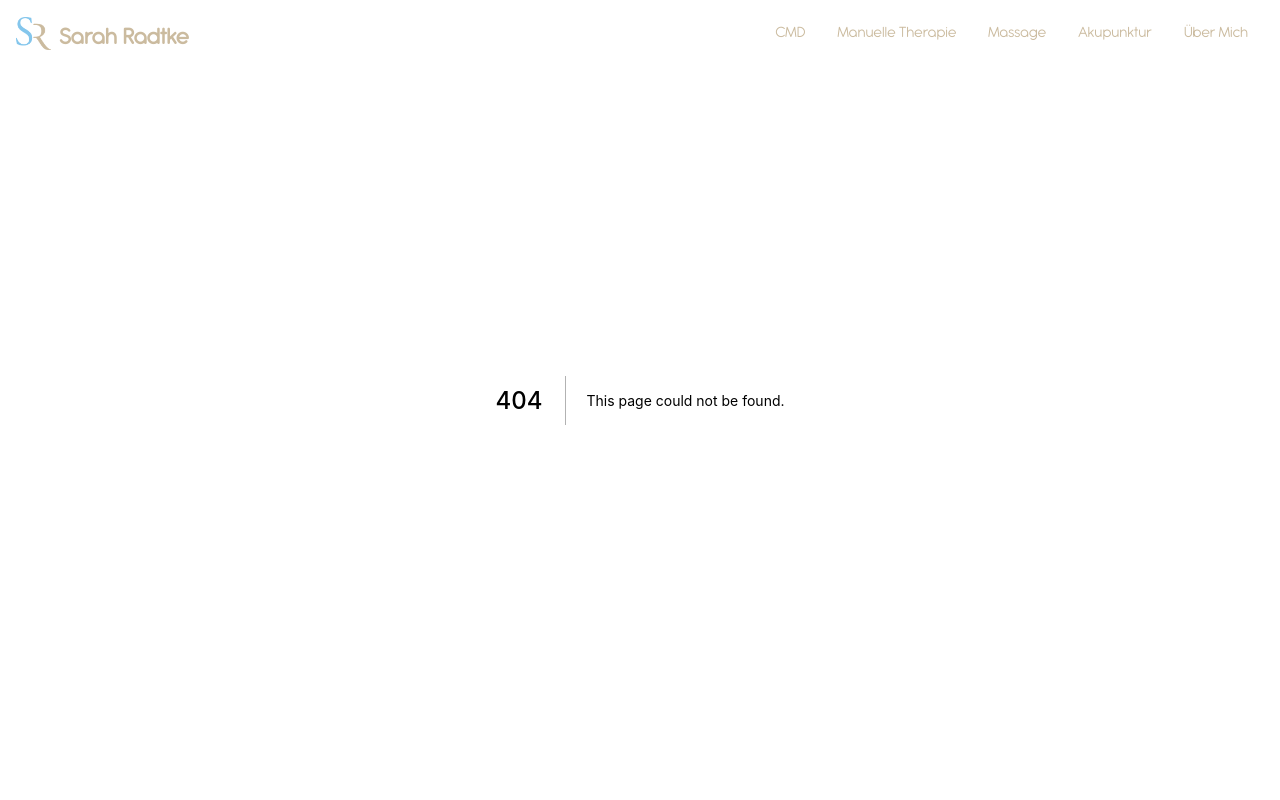
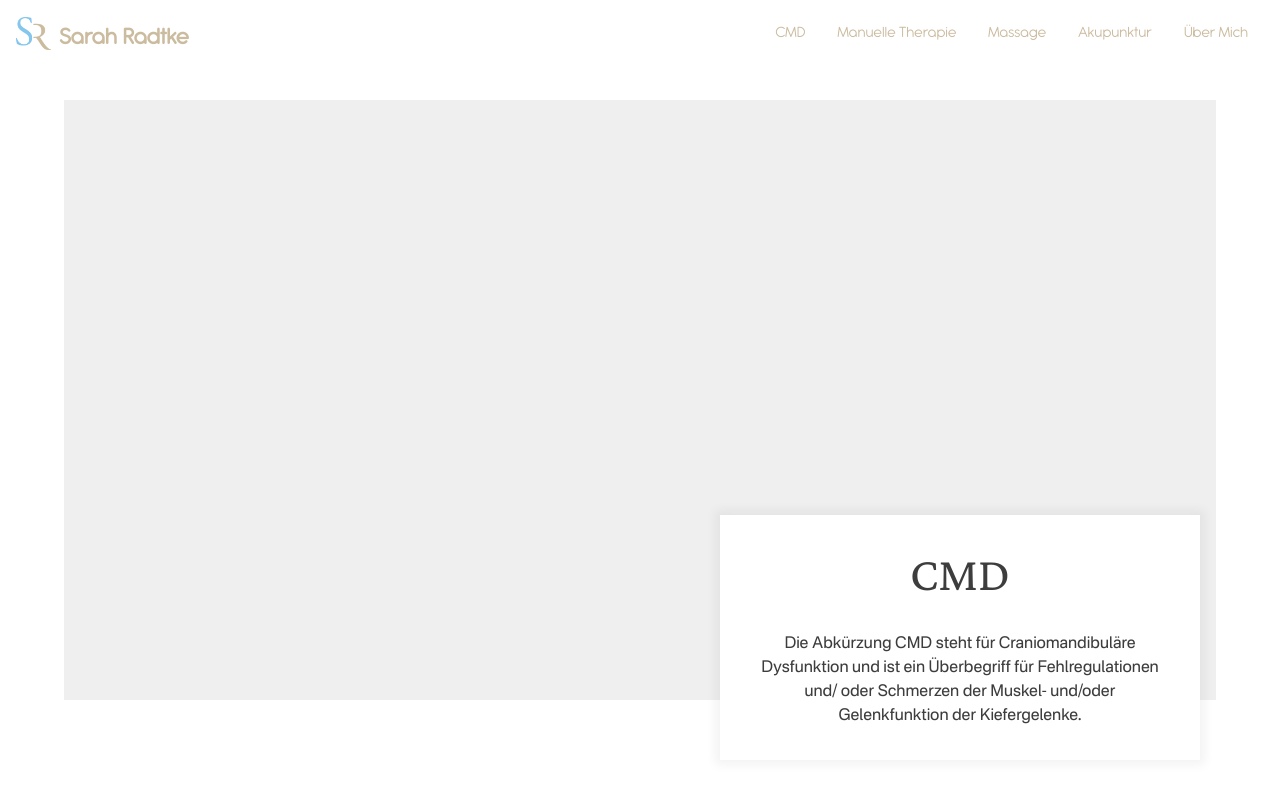
Before and after one commit to M-WRI/sarah-radtke-website, a Next.js app: page /cmd in a window 1280 px wide. Before the commit this address had no page. Shown: the top 800 px of the page. Built offline with nearby package versions, Linux system fonts and the light colour scheme.

Commit message:
hero component improved

```diff
--- a/components/Hero.js
+++ b/components/Hero.js
@@ -1,13 +1,26 @@
 import styles from "../styles/Hero.module.css";
 
-const Hero = ({ img, text }) => {
+const Hero = ({ img, text, title, site }) => {
   return (
     <div className={styles.container}>
       <div className={styles.imageContainer}></div>
-      <div className={styles.heroTextContainer}>
-        <h1 className={styles.heroText}>
-          Privatpraxis für Physiotherapie, Manuelle Therapie und Akupunktur
-        </h1>
+      <div
+        className={
+          site === "index"
+            ? styles.heroTextContainerIndex
+            : styles.heroTextContainer
+        }
+      >
+        {title && (
+          <h1
+            className={
+              site === "index" ? styles.heroTitleIndex : styles.heroTitle
+            }
+          >
+            {title}
+          </h1>
+        )}
+        {text && <p className={styles.heroText}>{text}</p>}
       </div>
     </div>
   );
--- /dev/null
+++ b/pages/cmd.js
@@ -0,0 +1,25 @@
+import Head from "next/head";
+import Hero from "../components/Hero";
+
+const cmd = () => {
+  const data = {
+    heroTitle: "CMD",
+    heroText: `
+      Die Abkürzung CMD steht für Craniomandibuläre Dysfunktion
+      und ist ein Überbegriff für Fehlregulationen und/ oder
+      Schmerzen der Muskel- und/oder Gelenkfunktion der Kiefergelenke.
+    `,
+  };
+  return (
+    <div>
+      <Head>
+        <title>CMD</title>
+        <meta name="description" content="Generated by create next app" />
+        <link rel="icon" href="/favicon.ico" />
+      </Head>
+      <Hero title={data.heroTitle} text={data.heroText} />
+    </div>
+  );
+};
+
+export default cmd;
--- a/styles/Hero.module.css
+++ b/styles/Hero.module.css
@@ -16,16 +16,50 @@
 .heroTextContainer {
   position: absolute;
   bottom: 5vh;
+  right: 5rem;
+  background: var(--white);
+  box-shadow: var(--box-shadow);
+  padding: 2rem;
+  max-width: 480px;
+}
+
+.heroTextContainerIndex {
+  position: absolute;
+  bottom: 5vh;
   right: 0;
   background: var(--white);
   box-shadow: var(--box-shadow);
   padding: 2rem;
 }
 
-.heroText {
+.heroTitleIndex {
   font-family: var(--headline-font);
   font-size: var(--secondary-head-size);
   color: var(--black);
   text-align: center;
   font-weight: 400;
 }
+
+.heroTitle {
+  font-family: var(--headline-font);
+  font-size: var(--main-head-size);
+  color: var(--black);
+  text-align: center;
+  font-weight: 400;
+}
+
+.heroText {
+  font-family: var(--text-font);
+  font-size: var(--text-size);
+  color: var(--black);
+  line-height: 1.5;
+  margin-top: 2rem;
+  text-align: center;
+}
+
+@media (max-width: 650px) {
+  .heroTextContainer {
+    right: 0;
+    max-width: 100%;
+  }
+}
```
Also changed, not shown: pages/index.js (+11 -4 lines).
